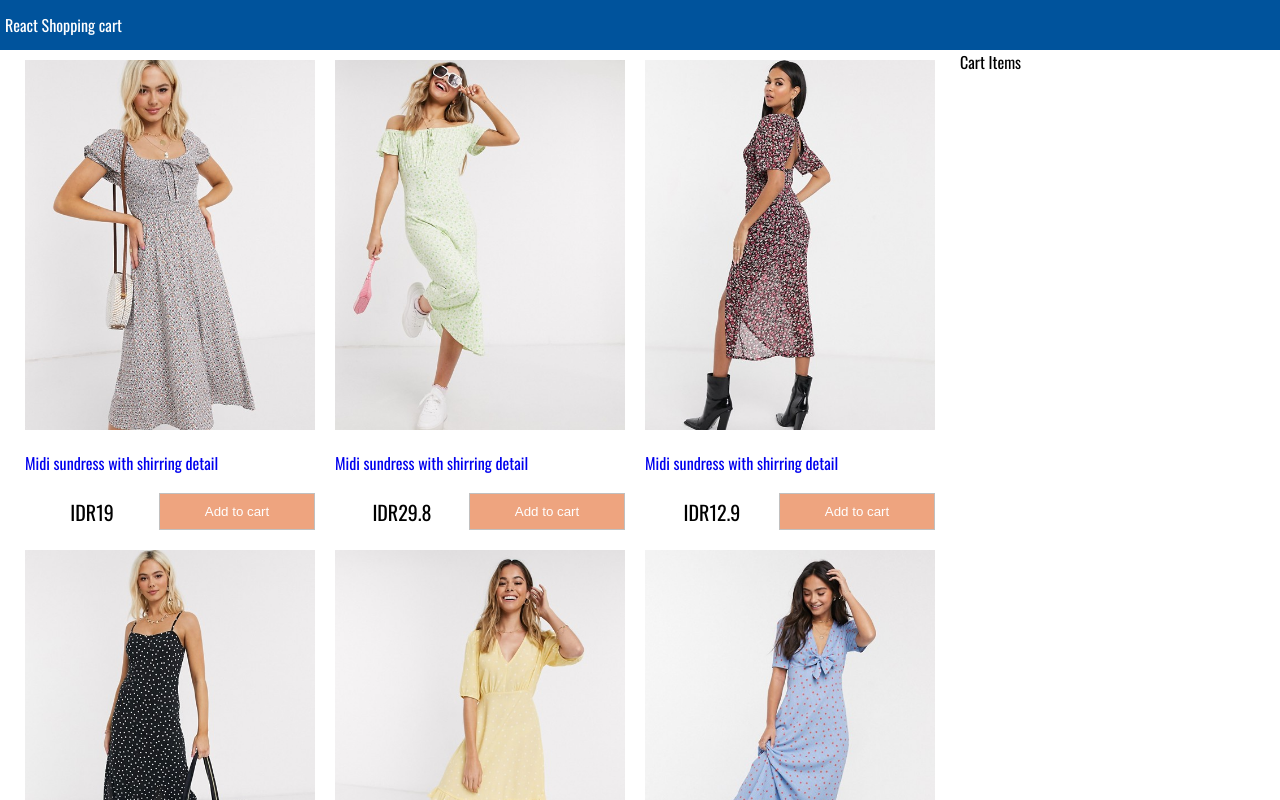
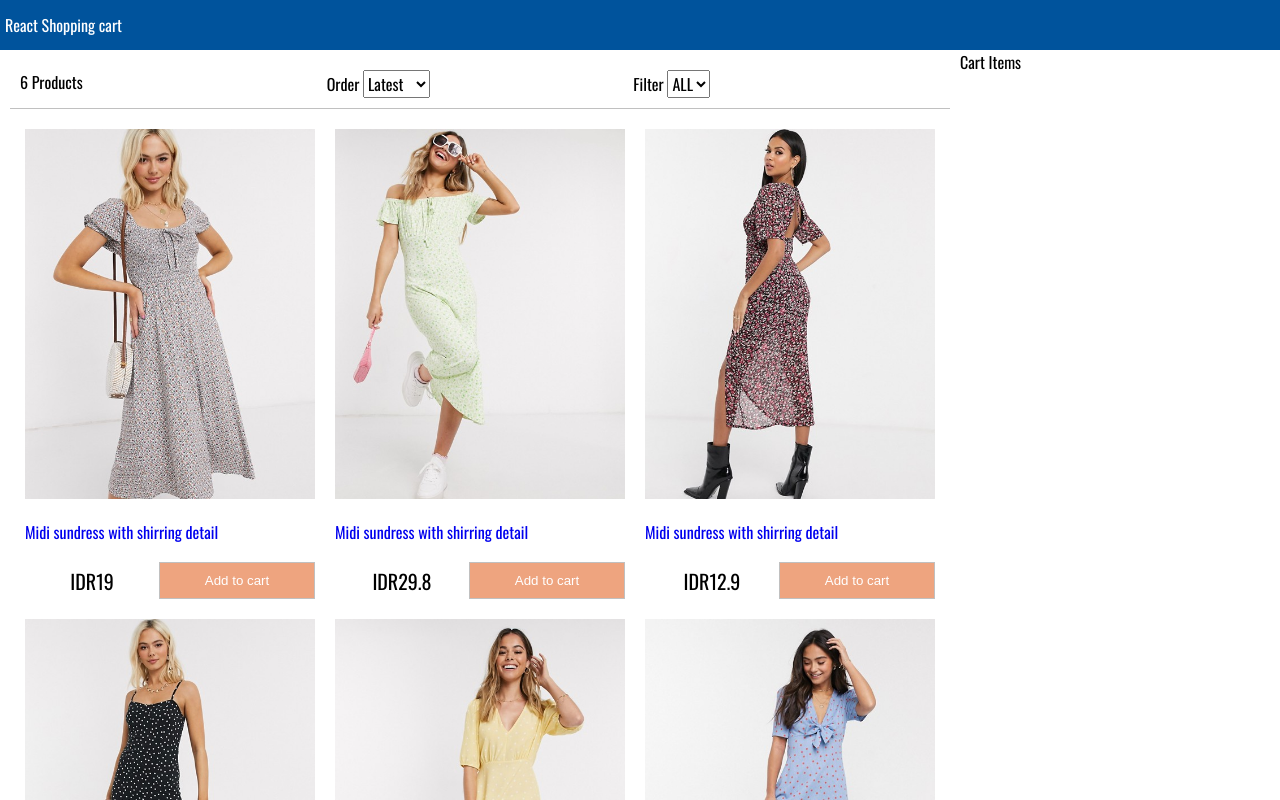
Before and after one commit to saripudin15/react-shopping-cart, a React (Create React App) app: page / in a window 1280 px wide. Shown: the top 800 px of the page. Built offline with nearby package versions, Linux system fonts and the light colour scheme.

Commit message:
filter-component

```diff
--- a/src/App.js
+++ b/src/App.js
@@ -1,7 +1,7 @@
-// Feature 1
-import React from 'react';
-import data from './data.json';
-import Products from './components/Products';
+import React from "react";
+import data from "./data.json";
+import Products from "./components/Products";
+import Filter from "./components/Filter";
 
 class App extends React.Component {
   constructor(){
@@ -12,6 +12,45 @@ class App extends React.Component {
       sort: "",
     };
   }
+
+  sortProducts = (event) => {
+    // impl
+    const sort = event.target.value;
+    console.log(event.target.value);
+    this.setState((state) =>({
+      sort: sort,
+      products: this.state.products
+        .slice()
+        .sort((a,b) =>
+          sort === "lowest"
+            ? a.price > b.price
+              ? 1
+              : -1
+            : sort === "highest"
+            ? a.price < b.price
+              ? 1
+              : -1
+            : a._id < b._id
+            ? 1
+            : -1
+        ),
+    }));
+  };
+  filterProducts = (event) => {
+    // impl
+    console.log(event.target.value);
+    if(event.target.value ===""){
+      this.setState({size: event.target.value, products:data.products});
+    } else {
+      this.setState({
+        size: event.target.value,
+        products: data.products.filter(
+          (product) => product.avaiableSizes.indexOf(event.target.value) >=0
+        ),
+      });
+    }
+  };
+
   render(){
       return (
         <div className="grid-container">
@@ -21,6 +60,13 @@ class App extends React.Component {
           <main>
                 <div className="content">
                   <div className="main">
+                    <Filter count={this.state.products.length}
+                      size={this.state.size}
+                      sort={this.state.sort}
+                      filterProducts={this.filterProducts}
+                      sortProducts={this.sortProducts}
+                    >
+                    </Filter>
                       <Products products={this.state.products}></Products>
                   </div>
                   <div className="sidebar">
--- /dev/null
+++ b/src/components/Filter.js
@@ -0,0 +1,31 @@
+import React, { Component } from "react";
+
+export default class Filter extends Component {
+    render() {
+        return (
+            <div className="filter">
+                <div className="filter-result">{this.props.count} Products </div>
+                <div className="filter-sort">
+                    Order{" "}
+                    <select value={this.props.sort} onChange={this.props.sortProducts}>
+                        <option value="">Latest</option>
+                        <option value="lowest">Lowest</option>
+                        <option value="highest">Highest</option>
+                    </select>
+                </div>
+                <div className="filter-size">
+                    Filter{" "}
+                    <select value={this.props.size} onChange={this.props.filterProducts}>
+                        <option value="">ALL</option>
+                        <option value="XS">XS</option>
+                        <option value="S">S</option>
+                        <option value="M">M</option>
+                        <option value="L">L</option>
+                        <option value="XL">XL</option>
+                        <option value="XXL">XLL</option>
+                    </select>
+                </div>
+            </div>
+        )
+    }
+}
--- a/src/components/Products.js
+++ b/src/components/Products.js
@@ -1,15 +1,18 @@
-import React, { Component } from 'react'
-import formatCurrency from '../util'
+import React, { Component } from "react";
+import formatCurrency from "../util";
 
 export default class Products extends Component {
     render() {
         return (
             <div>
                 <ul className="products">
-                    {this.props.products.map(product => (
-                        <li key="{product._id}">
+                    {this.props.products.map((product) => (
+                        <li key={product._id}>
                             <div className="product">
-                                <a href={"#" + product._id}>
+                                <a
+                                href={"#" + product._id}
+
+                                >
                                     <img src={product.image} alt={product.title}></img>
                                     <p>
                                         {product.title}
--- a/src/data.json
+++ b/src/data.json
@@ -21,7 +21,7 @@
             "image":"/images/dress3.jpg",
             "title":"Midi sundress with shirring detail",
             "description":"This is for all the latest trends, no matter who you are, where you’re from and what you’re up to. Exclusive to ASOS, our universal brand is here for you, and comes in all our fit ranges: ASOS Curve, Tall, Petite and Maternity. Created by us, styled by you.",
-            "avaiableSizes": ["M","L"],
+            "avaiableSizes": ["XS","M","L"],
             "price": 12.9
         },
         {
--- a/src/index.css
+++ b/src/index.css
@@ -131,3 +131,16 @@ footer{
 .button.primary {
   background-color: #EEA47FFF;
 }
+
+/* Filter */
+.filter{
+  display: flex;
+  justify-content: space-between;
+  padding: 1rem;
+  margin: 1rem;
+  border-bottom: .1rem solid #c0c0c0;
+}
+
+.filter div {
+  flex: 1;
+}
```
Also changed, not shown: src/index.js (+5 -6 lines), 1 other file (tests, documents, lock files or other folders).
